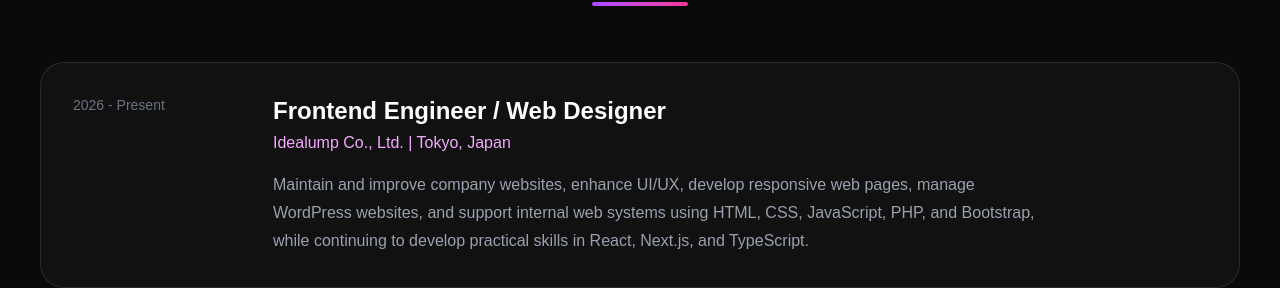
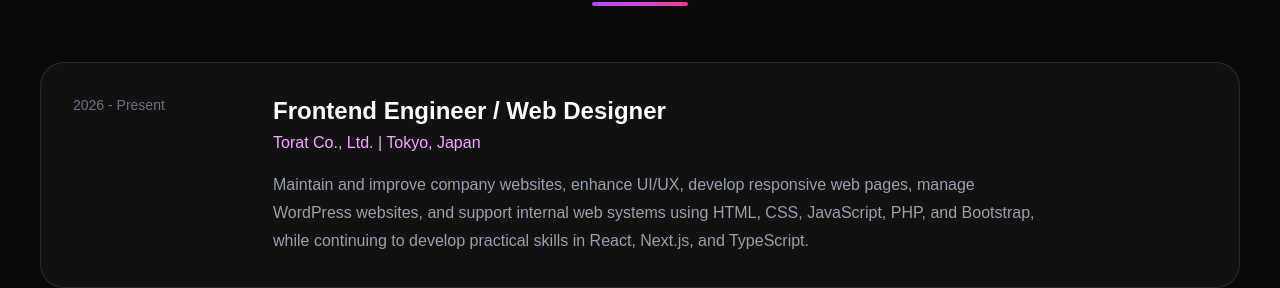
Before and after one commit to KhinKhine/khin_portfolio, a Next.js app: page / in a window 1280 px wide. Shown: the part 3999-4287 px from the top of the page. Built offline with nearby package versions, Linux system fonts and the light colour scheme.

Commit message:
Update Experience.tsx

```diff
--- a/components/Experience.tsx
+++ b/components/Experience.tsx
@@ -6,7 +6,7 @@ const experiences = [
   {
     period: "2026 - Present",
     role: "Frontend Engineer / Web Designer",
-    company: "Idealump Co., Ltd. | Tokyo, Japan",
+    company: "Torat Co., Ltd. | Tokyo, Japan",
     description:
       "Maintain and improve company websites, enhance UI/UX, develop responsive web pages, manage WordPress websites, and support internal web systems using HTML, CSS, JavaScript, PHP, and Bootstrap, while continuing to develop practical skills in React, Next.js, and TypeScript.",
   },
```
